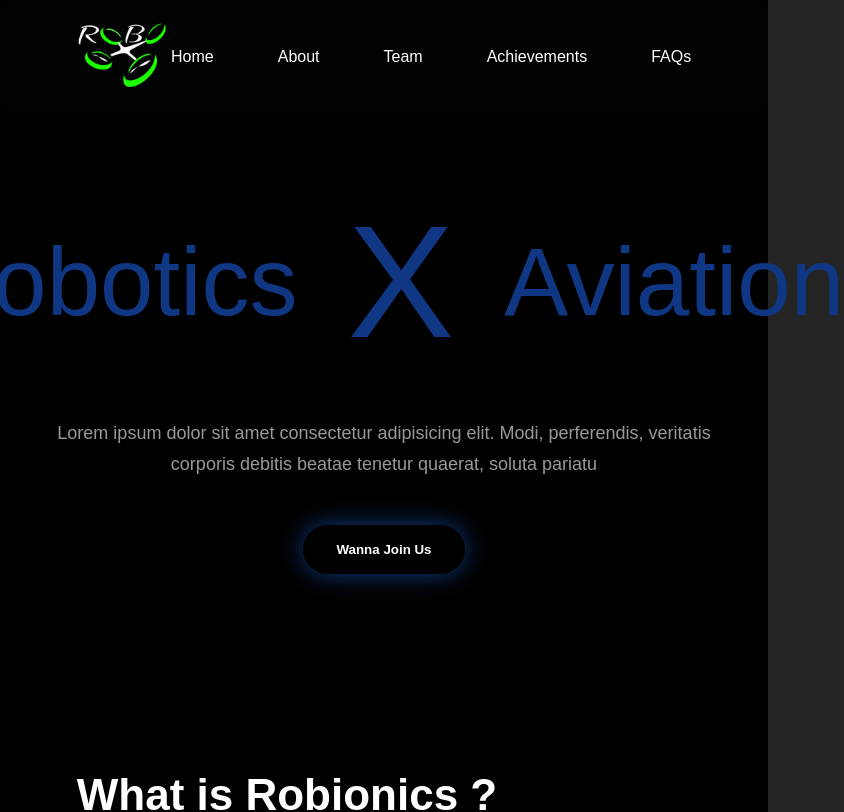
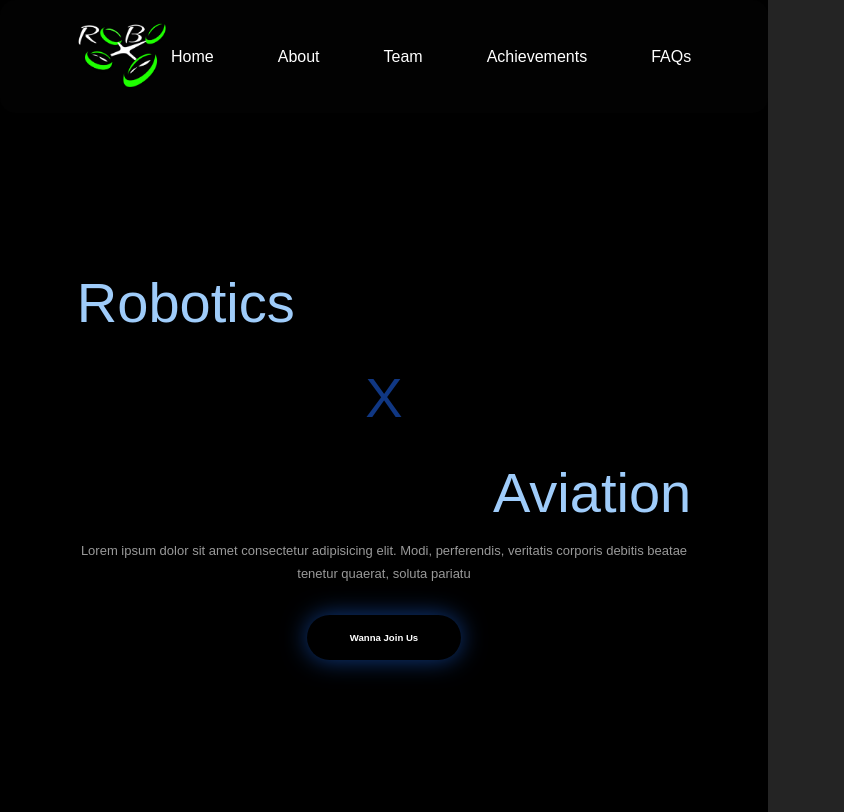
Before and after one commit to RndmCodeGuy20/Official_Website, a React (Vite) app: page / in a window 768 px wide. Shown: the top 812 px of the page, 844 px wide, since content can reach past the window. Built offline with nearby package versions, Linux system fonts and the light colour scheme.

Commit message:
updated main responsiveness

```diff
--- a/src/components/Main/Main.module.css
+++ b/src/components/Main/Main.module.css
@@ -93,3 +93,74 @@
         color: #fff;
     }
 }
+
+
+/* media querries */
+@media screen and (max-width: 768px){
+    .home{
+        height: 100vh;
+        padding-top: 20%;
+    }
+    .home header{
+        flex-direction: column;
+        gap: 0px;
+    }
+
+
+
+    .home .subheading{
+        width: 100%;
+        font-size: small;
+    }
+    .home_button button{
+        width: 25%;
+        font-size: 0.6rem;
+        font-weight: bolder;
+    }
+}
+@media screen and (min-width:768px) and (max-width: 964px){
+    .homeTitleWord{
+        font-size: 5rem;
+    }
+    .biggerTitle{
+        font-size: 7rem;
+    }
+    .home .subheading{
+        width: 100%;
+    }
+    .home_button button{
+        width: 25%;
+    }
+}
+
+@media screen and (min-width:480px) and (max-width: 768px) {
+    .home header{
+
+        justify-content: none;
+        align-items: none;
+    }
+    .homeTitleWord{
+        font-size: 3.5rem;
+        margin: 0;
+        align-self: flex-start;
+    }
+    .homeTitleWord:nth-child(1){
+        animation: slideInRight 0.3s ease-in-out;
+    }
+    .homeTitleWord:nth-child(3){
+        align-self: flex-end;
+        animation: slideInLeft 0.3s ease-in-out;
+     }
+         .biggerTitle{
+        margin: 0;
+        padding: 0;
+        justify-self: center;
+        align-self: center;
+    }
+}
+
+@media screen and (max-width:480px) {
+    .homeTitleWord{
+        font-size: 3rem;
+    }
+}
--- a/src/components/Navbar/NavBar.module.css
+++ b/src/components/Navbar/NavBar.module.css
@@ -10,6 +10,7 @@
     padding: 15px 10%;
         position: fixed;
     top: 0;
+    max-width: 100vw;
 }
 
 .progress{
```
